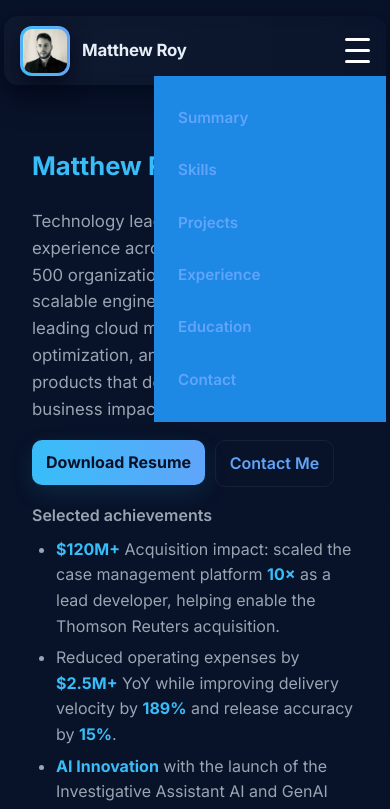
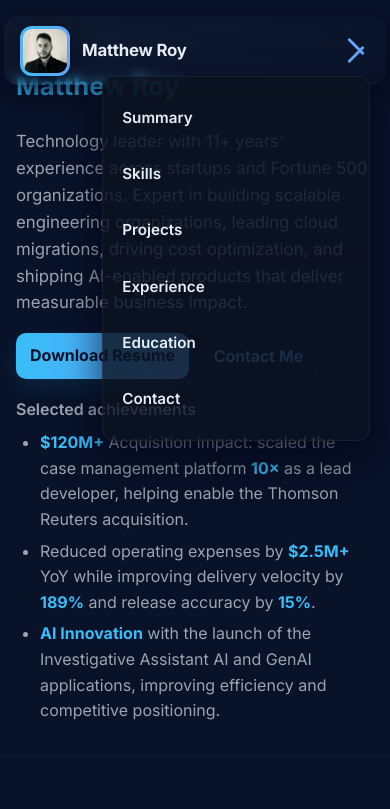
Before and after one commit to matthewlroy/matthew-roy-cv, a plain HTML site: page index.html in a window 390 px wide. Both pictures are taken after a click on the button 357 px from the left and 50 px from the top of the page. Shown: the top 809 px of the page. Drawn offline with Linux system fonts and the light colour scheme.

Commit message:
fix hamburger menu, remove anims

```diff
--- a/index.html
+++ b/index.html
@@ -112,10 +112,10 @@
         .hamburger span {
             height: 3px;
             width: 25px;
-            background: white;
+            background: var(--accent-2);
             margin: 4px 0;
             border-radius: 2px;
-            transition: 0.3s;
+            transition: 0.18s ease;
         }
 
         .nav-links {
@@ -127,9 +127,15 @@
         }
 
         section {
-            padding: 6.6rem 2rem 2.5rem;
+            padding: 4.2rem 2rem 1.5rem;
             max-width: var(--max-width);
-            margin: 40px auto 0;
+            margin: 28px auto 0;
+            border-bottom: 1px solid rgba(255,255,255,0.03);
+        }
+
+        /* remove separator on last section to avoid double border with footer */
+        section:last-of-type {
+            border-bottom: none;
         }
 
         /* Docs */
@@ -477,16 +483,11 @@
             scroll-behavior: smooth;
         }
 
-        /* Fade/Slide animations */
+        /* Reveal disabled: show sections immediately */
         .reveal {
-            opacity: 0;
-            transform: translateY(30px);
-            transition: opacity 0.8s ease, transform 0.8s ease;
-        }
-
-        .reveal.visible {
-            opacity: 1;
-            transform: translateY(0);
+            opacity: 1 !important;
+            transform: translateY(0) !important;
+            transition: none !important;
         }
 
         /* Back to top button */
@@ -521,16 +522,44 @@
 
             .nav-links {
                 flex-direction: column;
-                background-color: #1e88e5;
                 position: absolute;
                 top: 60px;
-                right: 0;
-                width: 200px;
-                padding: 1rem;
+                right: 16px;
+                width: min(240px, 85%);
+                padding: 0.8rem;
+                border-radius: 12px;
+                /* slightly more opaque for readability */
+                background: linear-gradient(180deg, rgba(11, 18, 32, 0.88), rgba(11, 18, 32, 0.80));
+                border: 1px solid rgba(255, 255, 255, 0.06);
+                backdrop-filter: blur(8px);
+                box-shadow: 0 18px 40px rgba(2, 6, 23, 0.72);
+            }
+
+            /* make mobile nav links slightly brighter for readability */
+            .nav-links a {
+                color: #e6eef6;
+                padding: 8px 6px;
+                border-radius: 8px;
             }
 
             .hamburger {
                 display: flex;
+            }
+
+            /* hamburger -> X animation states */
+            .hamburger.open span:nth-child(1) {
+                transform: translateY(7px) rotate(45deg);
+                width: 22px;
+            }
+
+            .hamburger.open span:nth-child(2) {
+                opacity: 0;
+                transform: scaleX(0);
+            }
+
+            .hamburger.open span:nth-child(3) {
+                transform: translateY(-7px) rotate(-45deg);
+                width: 22px;
             }
 
             #profile-photo {
@@ -546,6 +575,18 @@
             /* Make the summary grid a single column so the left content fills the width */
             .summary-grid {
                 grid-template-columns: 1fr !important;
+            }
+
+            /* Faster reveal animation on small screens */
+            .reveal {
+                transition: opacity 0.45s ease, transform 0.45s ease;
+                transform: translateY(12px);
+            }
+
+            /* tighter vertical rhythm on mobile */
+            section {
+                padding: 3rem 1rem 1rem;
+                margin: 18px auto 0;
             }
         }
     </style>
@@ -1143,7 +1184,10 @@
         const navLinks = document.getElementById("nav-links");
         hamburger.setAttribute('role', 'button');
         hamburger.setAttribute('tabindex', '0');
-        const toggleNav = () => navLinks.classList.toggle("mobile-hidden");
+        const toggleNav = () => {
+            navLinks.classList.toggle("mobile-hidden");
+            hamburger.classList.toggle('open');
+        };
         hamburger.addEventListener("click", toggleNav);
         hamburger.addEventListener('keydown', (e) => { if (e.key === 'Enter' || e.key === ' ') { e.preventDefault(); toggleNav(); } });
 
@@ -1153,19 +1197,7 @@
             a.addEventListener('blur', () => a.style.background = 'transparent');
         });
 
-        // Intersection Observer to reveal sections
-        const observer = new IntersectionObserver((entries) => {
-            entries.forEach(entry => {
-                if (entry.isIntersecting) {
-                    entry.target.classList.add("visible");
-                    observer.unobserve(entry.target);
-                }
-            });
-        }, { threshold: 0.15 });
-
-        document.querySelectorAll('.reveal').forEach(section => {
-            observer.observe(section);
-        });
+        // Reveal mechanic removed: sections are visible by default
 
         // Back to Top logic
         const backToTop = document.getElementById("backToTop");
```
